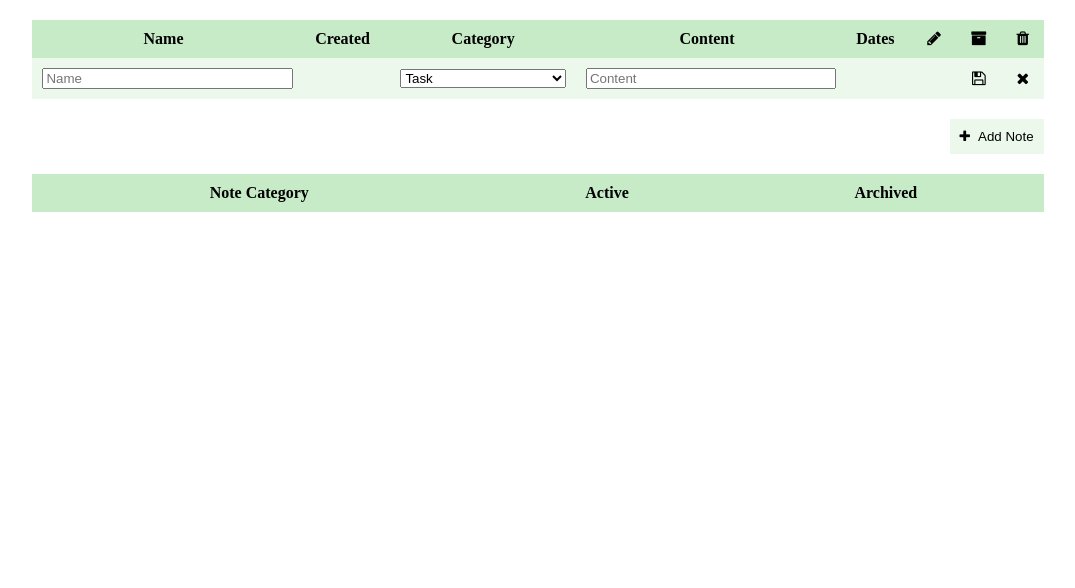
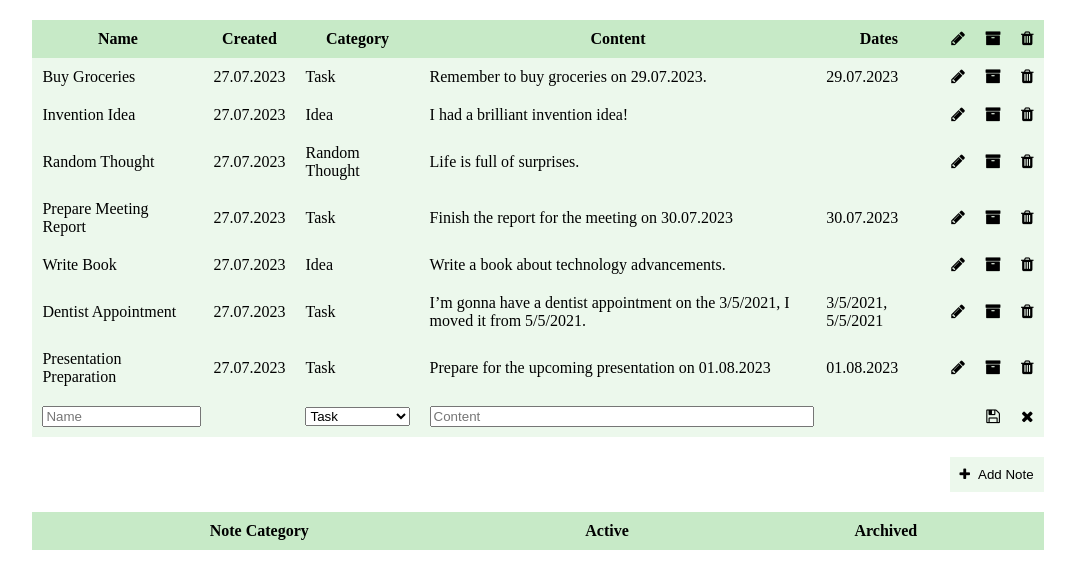
Before and after one commit to marharita08/Notes, a plain HTML site: page index.html in a window 1280 px wide. Both pictures are taken after a click on the button "Add Note". Shown: the whole page, without its empty margins (102-1177 px from the left). Drawn offline with Linux system fonts and the light colour scheme.

Commit message:
add notes editing, add initial data

```diff
--- a/DOMService.js
+++ b/DOMService.js
@@ -1,29 +1,61 @@
 import {findDates} from "./findDates.js";
-import {addNote, notes} from "./notes.js";
+import {addNote, getNoteById, updateNote, loadNotesFromJSONFile, notes} from "./notes.js";
 
 const saveBtn = document.querySelector("#save");
 const mainTableBody = document.querySelector("#main-table-items");
 const addEditPanel = document.querySelector("#add-edit-panel");
 const addBtn = document.querySelector("#btn-add");
 const closeBtn = document.querySelector("#close-panel");
+const nameInput = document.querySelector("#input-name");
+const categorySelect = document.querySelector("#select-category");
+const contentInput = document.querySelector("#input-content");
 
-function showPanel() {
+const nameIdPrefix = "name";
+const categoryIdPrefix = "category";
+const contentIdPrefix = "content";
+const datesIdPrefix = "dates";
+
+function showPanelToAdd() {
+    nameInput.value = '';
+    categorySelect.selectedIndex = 0;
+    contentInput.value = '';
     addEditPanel.style.display = "table-row-group";
+    saveBtn.onclick = saveNewNote;
+}
+
+function showPanelToEdit(id) {
+    const note = getNoteById(id);
+    nameInput.value = note.name;
+    categorySelect.value = note.category;
+    contentInput.value = note.content;
+    addEditPanel.style.display = "table-row-group";
+    saveBtn.onclick = () => saveEditedNote(id);
 }
 
 function hidePanel() {
     addEditPanel.style.display = "none";
 }
 
-function addNewNote () {
-    const name = document.querySelector("#input-name").value;
-    const created = new Date();
-    const category = document.querySelector("#select-category").value;
-    const content = document.querySelector("#input-content").value;
+function loadNotesToTable() {
+    notes.forEach(note => addNewRow(note));
+}
+
+function saveNewNote () {
+    const name = nameInput.value;
+    const created = new Date().toLocaleDateString();
+    const category = categorySelect.value;
+    const content = contentInput.value;
     const dates = findDates(content);
 
-    const id = addNote({name, created, category, content, dates});
+    let note = {name, created, category, content, dates};
+    const id = addNote(note);
+    note = {id, ...note};
+    addNewRow(note);
 
+    hidePanel();
+}
+
+function addNewRow(note) {
     const newRow = document.createElement('tr');
 
     const nameCell = document.createElement('td');
@@ -35,11 +67,16 @@ function addNewNote () {
     const archiveCell = document.createElement('td');
     const deleteCell = document.createElement('td');
 
-    nameCell.textContent = name;
-    createdCell.textContent = created.toLocaleDateString();
-    categoryCell.textContent = category;
-    contentCell.textContent = content;
-    datesCell.textContent = dates;
+    nameCell.id = nameIdPrefix + note.id;
+    categoryCell.id = categoryIdPrefix + note.id;
+    contentCell.id = contentIdPrefix + note.id;
+    datesCell.id = datesIdPrefix + note.id;
+
+    nameCell.textContent = note.name;
+    createdCell.textContent = note.created;
+    categoryCell.textContent = note.category;
+    contentCell.textContent = note.content;
+    datesCell.textContent = note.dates;
     updateCell.innerHTML = "<i class=\"fa fa-pencil\"></i>";
     archiveCell.innerHTML = "<i class=\"fa fa-archive\"></i>";
     deleteCell.innerHTML = "<i class=\"fa fa-trash\"></i>";
@@ -48,6 +85,8 @@ function addNewNote () {
     updateCell.classList.add(btnClass);
     archiveCell.classList.add(btnClass);
     deleteCell.classList.add(btnClass);
+
+    updateCell.addEventListener('click', () => showPanelToEdit(note.id));
 
     newRow.appendChild(nameCell);
     newRow.appendChild(createdCell);
@@ -59,9 +98,24 @@ function addNewNote () {
     newRow.appendChild(deleteCell);
 
     mainTableBody.appendChild(newRow);
+}
+
+function saveEditedNote(id) {
+    const name = nameInput.value;
+    const category = categorySelect.value;
+    const content = contentInput.value;
+    const dates = findDates(content);
+
+    updateNote({id, name, category, content, dates});
+
+    document.querySelector(`#${nameIdPrefix}${id}`).textContent = name;
+    document.querySelector(`#${categoryIdPrefix}${id}`).textContent = category;
+    document.querySelector(`#${contentIdPrefix}${id}`).textContent = content;
+    document.querySelector(`#${datesIdPrefix}${id}`).textContent = dates;
+
     hidePanel();
 }
 
-saveBtn.addEventListener('click', addNewNote);
-addBtn.addEventListener('click', showPanel);
+document.addEventListener("DOMContentLoaded", () => loadNotesFromJSONFile(loadNotesToTable));
+addBtn.addEventListener('click', showPanelToAdd);
 closeBtn.addEventListener('click', hidePanel);
--- a/counter.js
+++ b/counter.js
@@ -1,4 +1,4 @@
-let counter = 1;
+let counter = 8;
 
 export function getNumber() {
     return counter++;
--- /dev/null
+++ b/data.json
@@ -0,0 +1,58 @@
+[
+  {
+    "id": 1,
+    "name": "Buy Groceries",
+    "created": "27.07.2023",
+    "category": "Task",
+    "content": "Remember to buy groceries on 29.07.2023.",
+    "dates": "29.07.2023"
+  },
+  {
+    "id": 2,
+    "name": "Invention Idea",
+    "created": "27.07.2023",
+    "category": "Idea",
+    "content": "I had a brilliant invention idea!",
+    "dates": ""
+  },
+  {
+    "id": 3,
+    "name": "Random Thought",
+    "created": "27.07.2023",
+    "category": "Random Thought",
+    "content": "Life is full of surprises.",
+    "dates": ""
+  },
+  {
+    "id": 4,
+    "name": "Prepare Meeting Report",
+    "created": "27.07.2023",
+    "category": "Task",
+    "content": "Finish the report for the meeting on 30.07.2023",
+    "dates": "30.07.2023"
+  },
+  {
+    "id": 5,
+    "name": "Write Book",
+    "created": "27.07.2023",
+    "category": "Idea",
+    "content": "Write a book about technology advancements.",
+    "dates": ""
+  },
+  {
+    "id": 6,
+    "name": "Dentist Appointment",
+    "created": "27.07.2023",
+    "category": "Task",
+    "content": "I’m gonna have a dentist appointment on the 3/5/2021, I moved it from 5/5/2021.",
+    "dates": "3/5/2021, 5/5/2021"
+  },
+  {
+    "id": 7,
+    "name": "Presentation Preparation",
+    "created": "27.07.2023",
+    "category": "Task",
+    "content": "Prepare for the upcoming presentation on 01.08.2023",
+    "dates": "01.08.2023"
+  }
+]
--- a/notes.js
+++ b/notes.js
@@ -1,8 +1,22 @@
 import {getNumber} from "./counter.js";
-export let notes = [];
+export let notes;
+
+export function loadNotesFromJSONFile(fn) {
+    const jsonFile = 'data.json';
+
+    fetch(jsonFile)
+        .then(response => response.json())
+        .then(data => {
+            notes = data;
+            fn(notes);
+        })
+        .catch(error => {
+            console.error('Error occurred during JSON file loading:', error);
+        });
+}
 
 export function addNote(note) {
-    const id = getNumber()
+    const id = getNumber();
     notes.push({id, ...note});
     return id;
 }
@@ -13,5 +27,10 @@ export function deleteNote(id) {
 
 export function updateNote(note) {
     const index = notes.findIndex((currNote => currNote.id === note.id));
-    notes[index] = [...note];
+    const created = notes[index].created;
+    notes[index] = {created, ...note};
 }
+
+export function getNoteById(id) {
+    return notes[notes.findIndex(note => note.id === id)];
+}
--- a/style.css
+++ b/style.css
@@ -26,7 +26,7 @@ button {
     padding: 10px;
     border: none;
 }
-button:hover {
+button:hover, .btn:hover {
     background-color: #c7eac7;
 }
 .btn {
```
